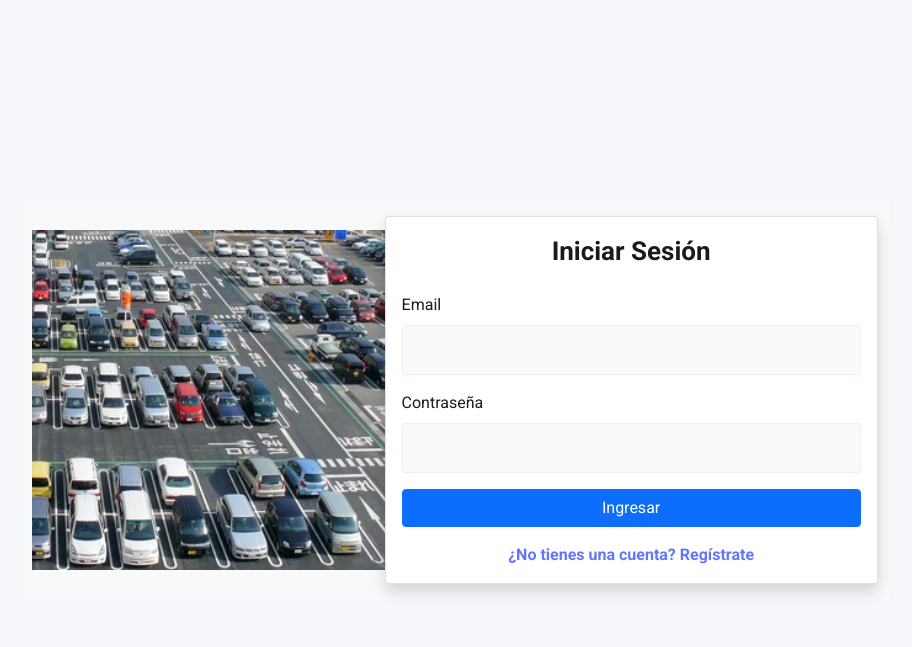
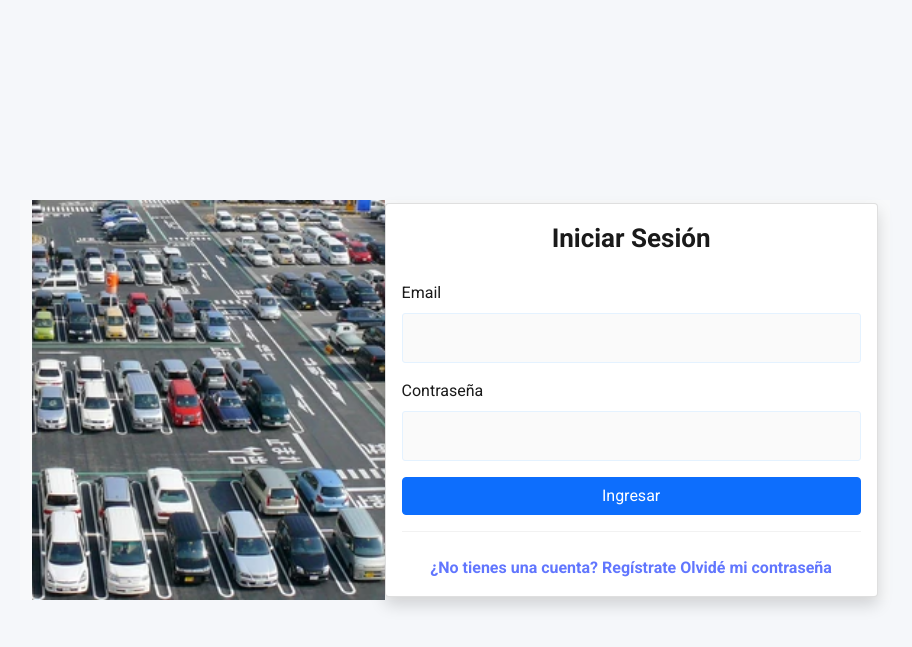
Before and after one commit to Juliandos/Parqueadero, a Flask app: page /login in a window 1280 px wide. Shown: the top 647 px of the page, without its empty margins (185-1097 px from the left). Run offline with Flask 3, Linux system fonts and the light colour scheme; some libraries are stand-ins or nearby versions.

Commit message:
retoma del login

```diff
--- a/app/templates/base_login_registro.html
+++ b/app/templates/base_login_registro.html
@@ -27,6 +27,8 @@
   <script src="{{ url_for('static', filename='js/jquery.min.js') }}"></script>
   <script src="{{ url_for('static', filename='js/loadingoverlay.min.js') }}"></script>
   <script src="https://cdn.jsdelivr.net/npm/jquery-validation@1.19.5/dist/jquery.validate.min.js"></script>
+  <script src="{{ url_for('static', filename='js/main.js') }}"></script>
+
 
   <style>
     .password-column {
@@ -64,7 +66,6 @@
   <script src="{{ url_for('static', filename='js/circle-progress.min.js') }}"></script>
   <script src="{{ url_for('static', filename='js/jquery-jvectormap.js') }}"></script>
   <script src="{{ url_for('static', filename='js/jvector-map.js') }}"></script>
-  <script src="{{ url_for('static', filename='js/main.js') }}"></script>
   <script src="https://cdn.jsdelivr.net/npm/sweetalert2@11"></script>
 
 </body>
--- a/app/templates/login.html
+++ b/app/templates/login.html
@@ -4,7 +4,7 @@
 <div class="container-fluid vh-100">
   <div class="row h-100 justify-content-center align-items-center">
     <div class="col-8 h-50 bg-light d-flex justify-content-center align-items-center">
-      <div class="col-md-5 d-none d-md-block d-flex align-items-center justify-content-center" style="overflow: hidden; height: 85%;">
+      <div class="col-md-5 d-none d-md-block d-flex align-items-center justify-content-center" style="border: 2px; overflow: hidden; height: 100%;">
           <img src="{{ url_for('static', filename='img/parqueadero1.webp') }}" alt="Login Image"
               class="img-fluid"
               style="height: 100%; width: 100vw; object-fit: cover;">
@@ -27,7 +27,9 @@
               </div>
             </form>
             <div class="mt-3 text-center">
+              <hr>
               <a href="{{ url_for('routes.register') }}">¿No tienes una cuenta? Regístrate</a>
+              <a href="#">Olvidé mi contraseña</a>
             </div>
           </div>
         </div>
```
Also changed, not shown: 2 other files.
